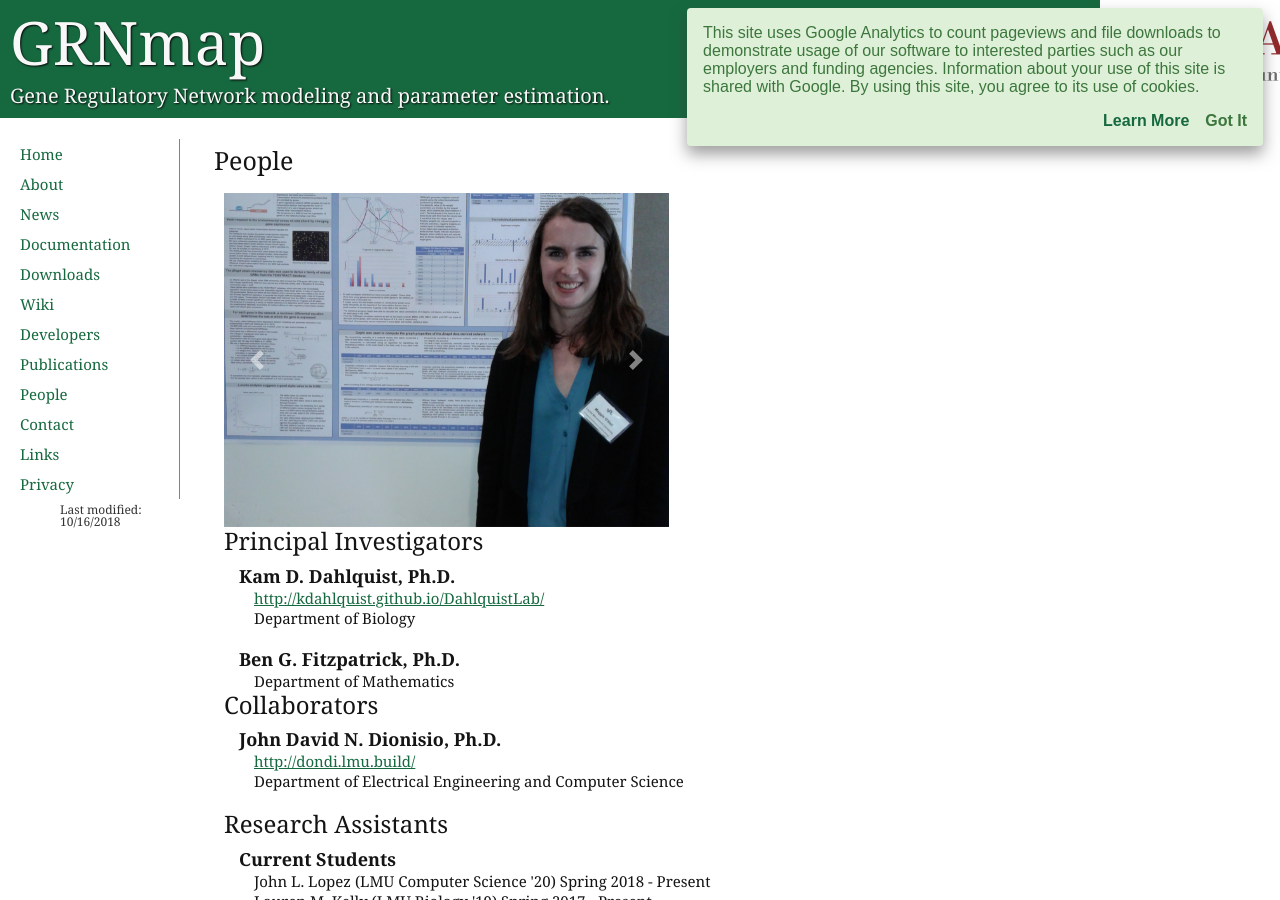
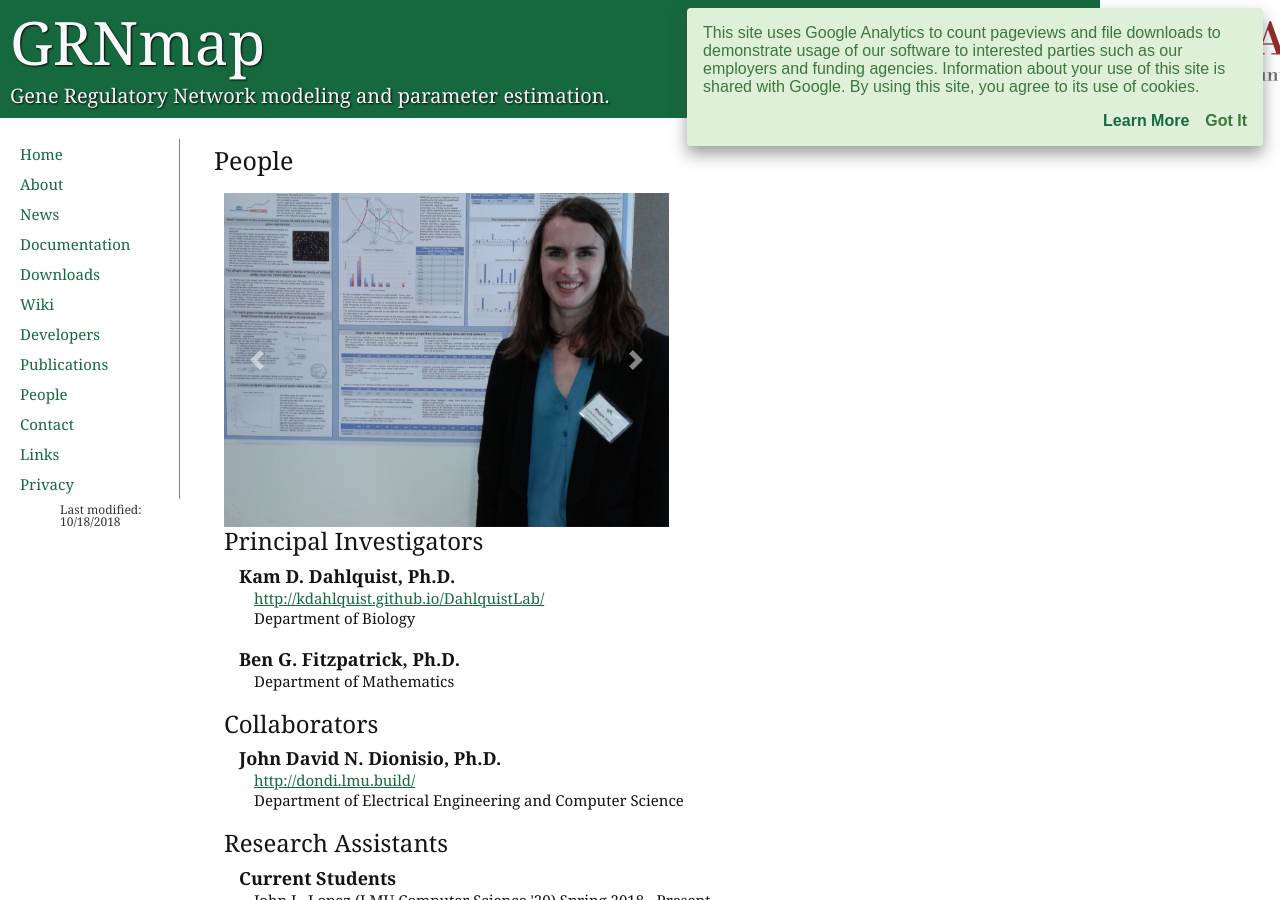
Before and after one commit to kdahlquist/GRNmap, a Jekyll site: the page built from people.html, in a window 1280 px wide and 900 px high. Built offline with Jekyll 4.4.1, drawn with Linux system fonts in a browser that asks for light colours.

Commit message:
add line break between PI's and collaborators

```diff
--- a/people.html
+++ b/people.html
@@ -2,7 +2,7 @@
 layout: default
 title: GRNmap - People
 subTitle: People
-lastModified: 10/16/2018
+lastModified: 10/18/2018
 ---
 <!--
 This file is formatted differently and needs to be revisited:
@@ -77,7 +77,7 @@ Need to convert to data dependant format
             <p class='name'>Ben G. Fitzpatrick, Ph.D.</p>
             <p class='personInfo'>
                 Department of Mathematics
-            </p>
+            </p> <br>
 
             <h4>Collaborators</h4>
             <p class='name'>John David N. Dionisio, Ph.D.</p>
```
